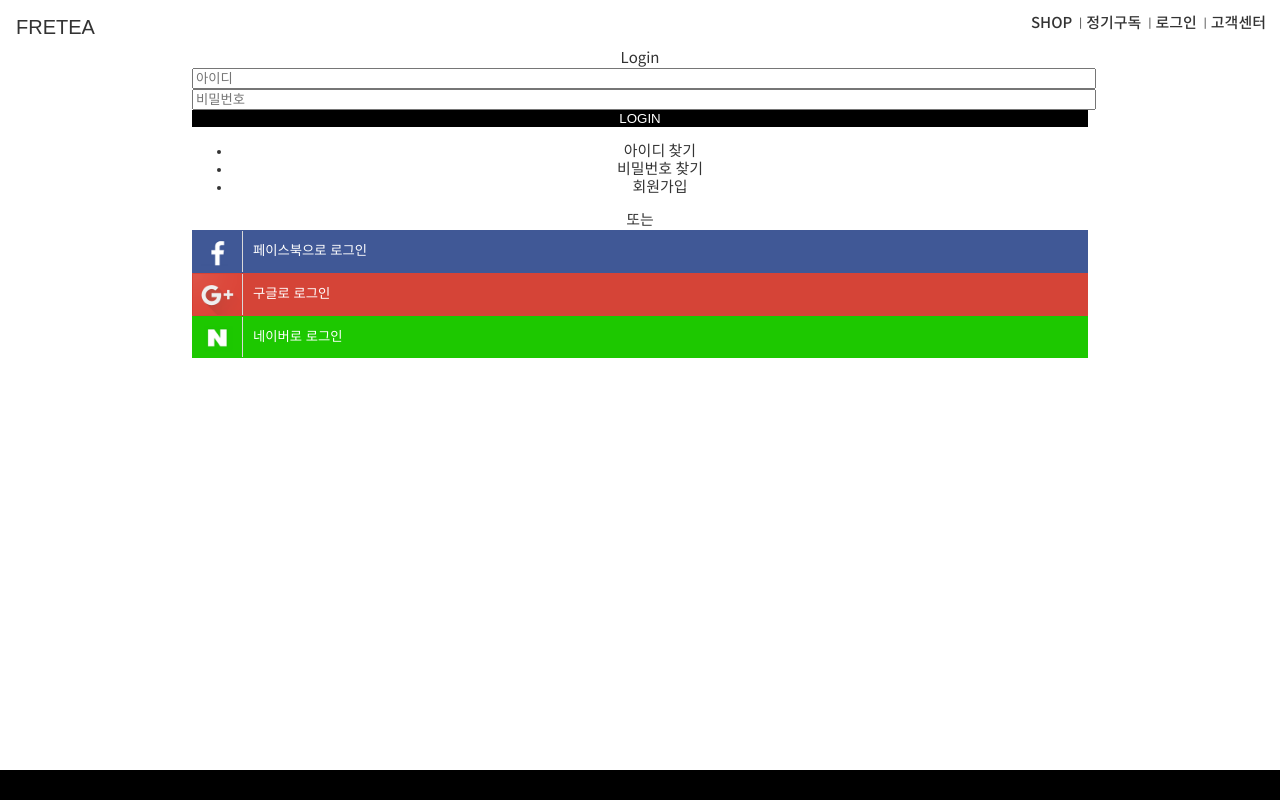
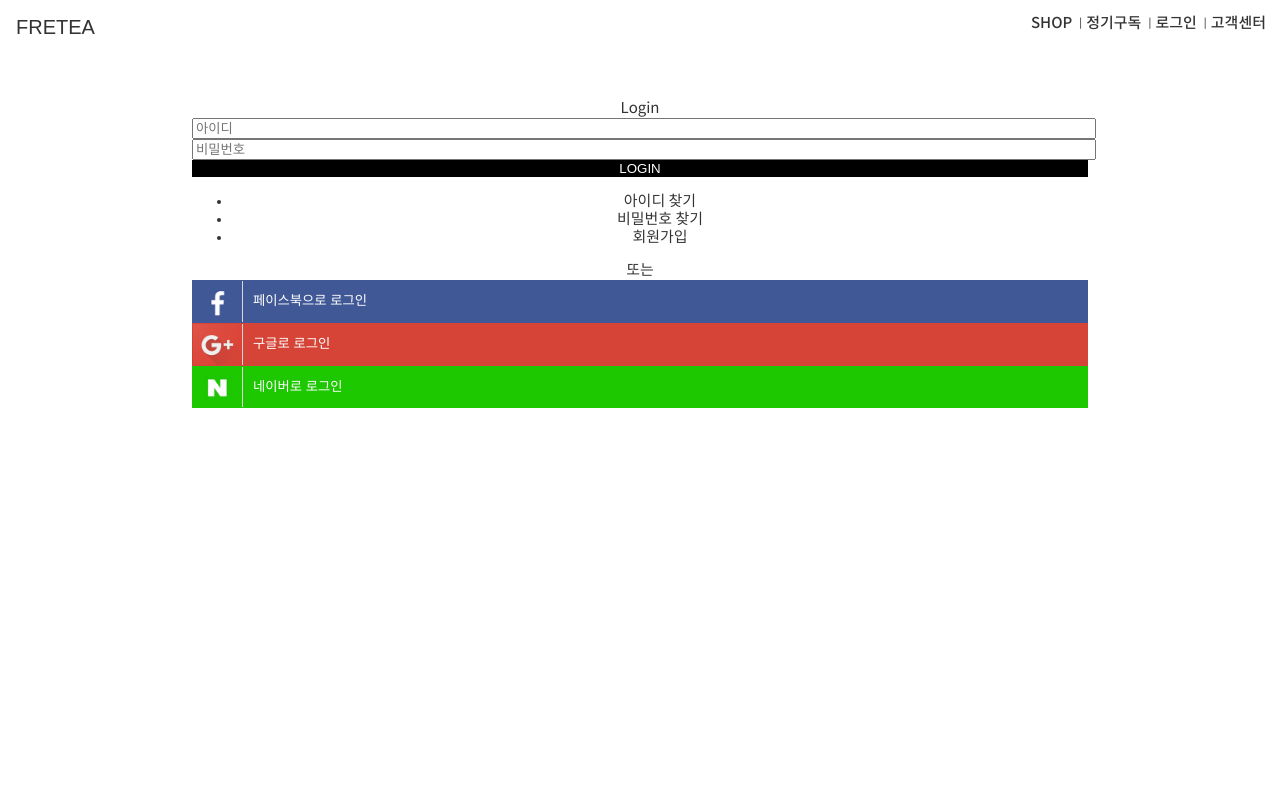
Before and after one commit to jo-narae/fretea, a Vue app: page /login in a window 1280 px wide. Shown: the top 800 px of the page. Built offline with nearby package versions, Linux system fonts and the light colour scheme; a web font is replaced by a local one.

Commit message:
푸터 및 로그인 영역 상단 위치 조정

```diff
--- a/src/assets/style/login.scss
+++ b/src/assets/style/login.scss
@@ -0,0 +1,5 @@
+.login-content {
+	position:absolute;
+	width:70%;
+	margin-left:15%;
+}
--- a/src/components/Login.vue
+++ b/src/components/Login.vue
@@ -1,7 +1,6 @@
 <template>
   <div class="content main-content mt50">
-    <div>Login</div>
-    <div style="width:70%; margin-left:15%;">
+    <div class="login-content mt50">Login
       <input style="width:100%;" type="text" placeholder="아이디" />
       <input style="width:100%;" type="text" placeholder="비밀번호" />
       <button style="width:100%; background-color:#000; border:0px; color:#fff;">LOGIN</button>
--- a/src/library/common.js
+++ b/src/library/common.js
@@ -5,7 +5,7 @@ VueCommon.install = (Vue) => {
     vue.prototype.$common = {
         wrapperMinHeight() {
             const content = document.querySelector('.wrapper');
-            const height = window.outerHeight - (window.outerHeight * 0.1);
+            const height = window.outerHeight;
             content.style.minHeight = height + 'px';
         },
     };
```
Lines whose indentation alone changed are shown as unchanged.
